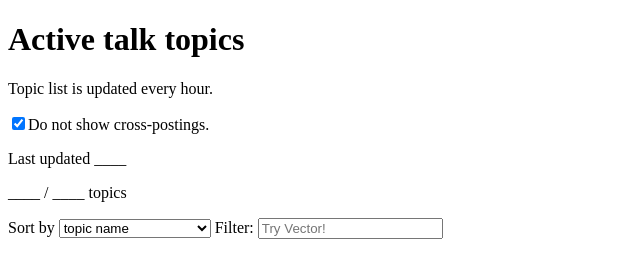
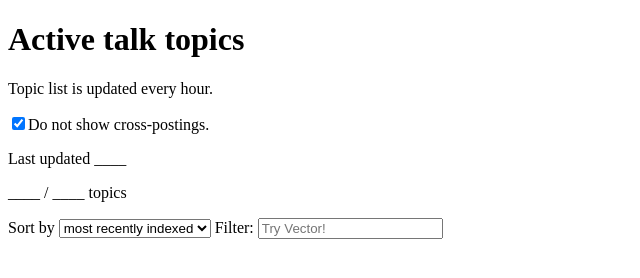
Before and after one commit to jdlrobson/lookwhostalking, a website built with Parcel: page index.html in a window 1280 px wide. Shown: the full height of the page, 0-640 px from the left. Built offline with nearby package versions, Linux system fonts and the light colour scheme; files whose address does not match are found by name.

Commit message:
Default to most recent

```diff
--- a/index.html
+++ b/index.html
@@ -35,7 +35,7 @@
         Sort by <select id="sort">
             <option value="1">topic name</option>
             <option value="2">size</option>
-            <option value="3">most recently indexed</option>
+            <option value="3" selected>most recently indexed</option>
         </select>
         Filter: <input type="text" id="search-filter" placeholder="Try Vector!">
         <div id="app"></div>
```
